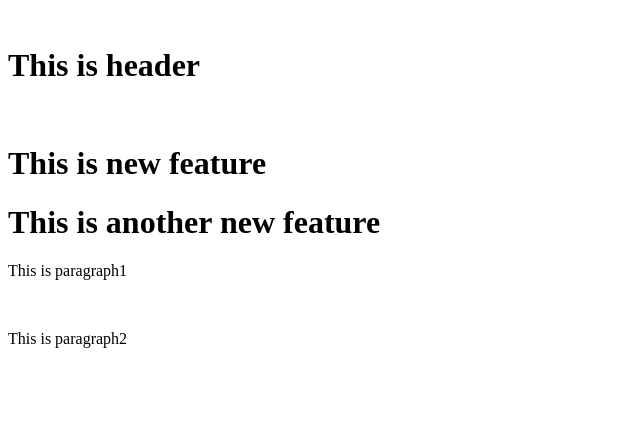
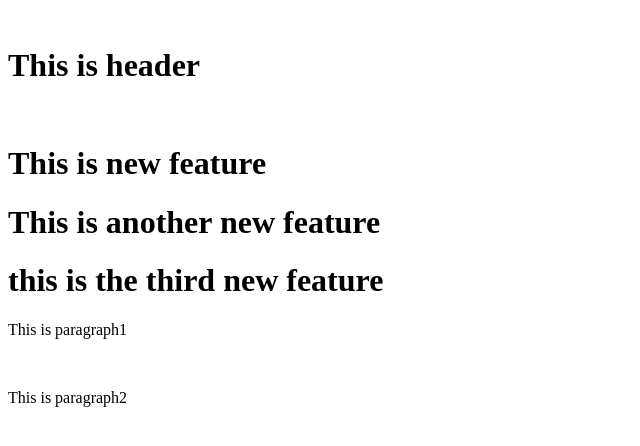
Before and after one commit to srk-kh/sample_git2, a plain HTML site: page index.html in a window 1280 px wide. Shown: the whole page, without its empty margins (0-640 px from the left). Drawn offline with Linux system fonts and the light colour scheme.

Commit message:
third new feature

```diff
--- a/index.html
+++ b/index.html
@@ -5,6 +5,7 @@
 <h1>This is header</h1>
 <h1>This is new feature</h1>
 <h1>This is another new feature</h1>
+<h1>this is the third new feature</h1>
 <p>This is paragraph1</p>
 <p>This is paragraph2</p>
 </body>
```
